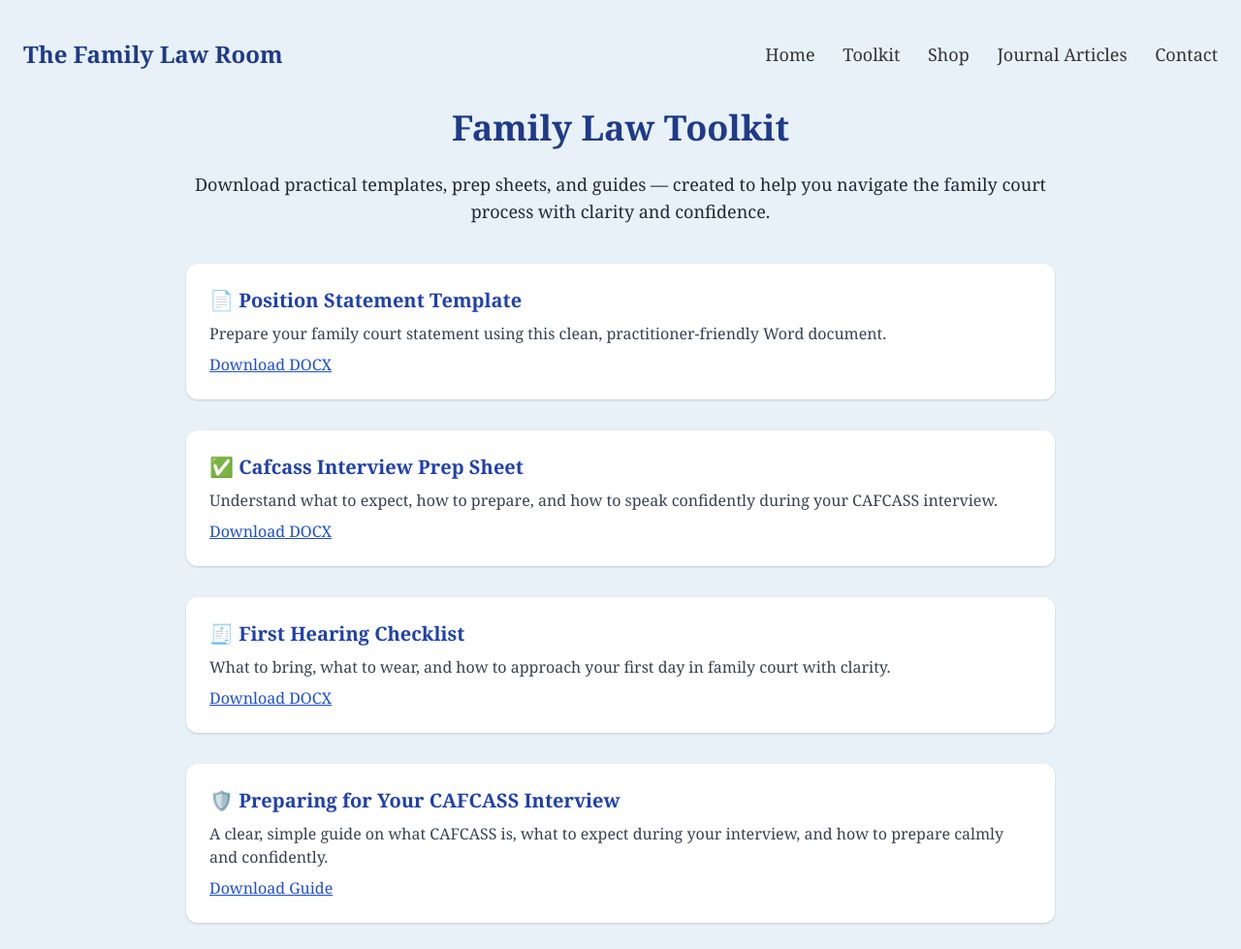
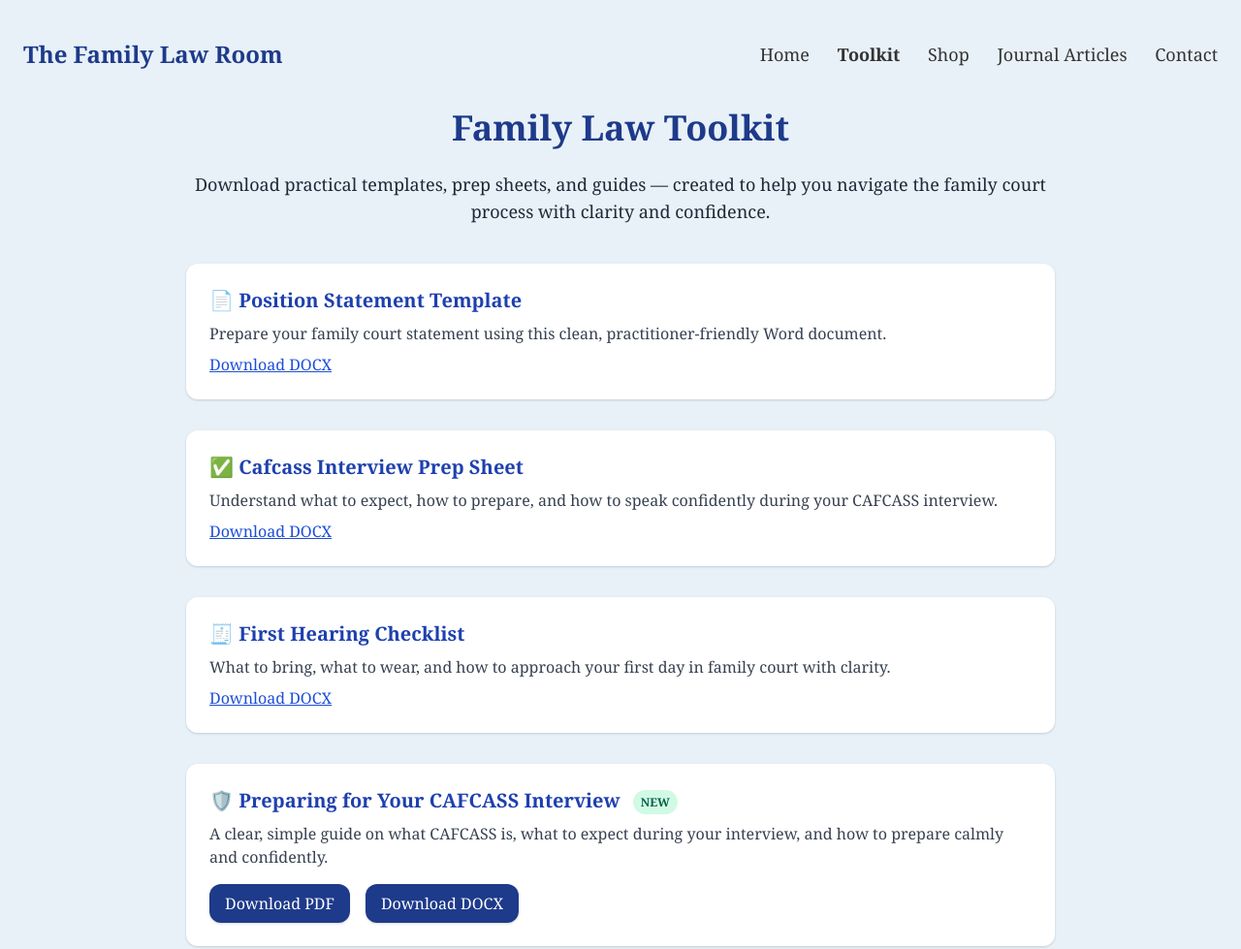
Before and after one commit to sunnyfinebalogun/Family-law, a plain HTML site: page toolkit.html in a window 1280 px wide. Shown: the top 979 px of the page at 97% size. Drawn offline with nearby package versions, Linux system fonts and the light colour scheme.

Commit message:
toolkit.html

```diff
--- a/toolkit.html
+++ b/toolkit.html
@@ -27,7 +27,7 @@
     <div class="text-2xl font-bold text-blue-900">The Family Law Room</div>
     <div class="space-x-6 text-lg">
       <a href="index.html" class="hover:underline">Home</a>
-      <a href="toolkit.html" class="hover:underline">Toolkit</a>
+      <a href="toolkit.html" class="hover:underline font-semibold">Toolkit</a>
       <a href="shop.html" class="hover:underline">Shop</a>
       <a href="journal.html" class="hover:underline">Journal Articles</a>
       <a href="#contact" class="hover:underline">Contact</a>
@@ -64,11 +64,17 @@
         <a href="https://raw.githubusercontent.com/sunnyfinebalogun/Family-law/main/Occupation_Order_Explainer_Pack.docx" class="text-blue-700 underline" target="_blank" download>Download DOCX</a>
       </div>
 
-      <!-- Toolkit Resource 4: NEW! -->
+      <!-- Toolkit Resource 4: NEW! CAFCASS -->
       <div class="bg-white rounded-xl shadow p-6 text-left">
-        <h2 class="text-xl font-semibold text-blue-800 mb-2">🛡️ Preparing for Your CAFCASS Interview</h2>
-        <p class="text-gray-700 mb-2">A clear, simple guide on what CAFCASS is, what to expect during your interview, and how to prepare calmly and confidently.</p>
-        <a href="downloads/cafcass-interview-guide.pdf" class="text-blue-700 underline" target="_blank" download>Download Guide</a>
+        <h2 class="text-xl font-semibold text-blue-800 mb-2">
+          🛡️ Preparing for Your CAFCASS Interview
+          <span class="ml-2 bg-green-100 text-green-800 text-xs font-semibold px-2 py-1 rounded-full align-middle">NEW</span>
+        </h2>
+        <p class="text-gray-700 mb-4">A clear, simple guide on what CAFCASS is, what to expect during your interview, and how to prepare calmly and confidently.</p>
+        <div class="flex flex-col sm:flex-row gap-4">
+          <a href="downloads/cafcass-interview-guide.pdf" class="btn-primary px-4 py-2 rounded-xl shadow" target="_blank" download>Download PDF</a>
+          <a href="downloads/cafcass-interview-guide.docx" class="btn-primary px-4 py-2 rounded-xl shadow" target="_blank" download>Download DOCX</a>
+        </div>
       </div>
 
     </div>
```
